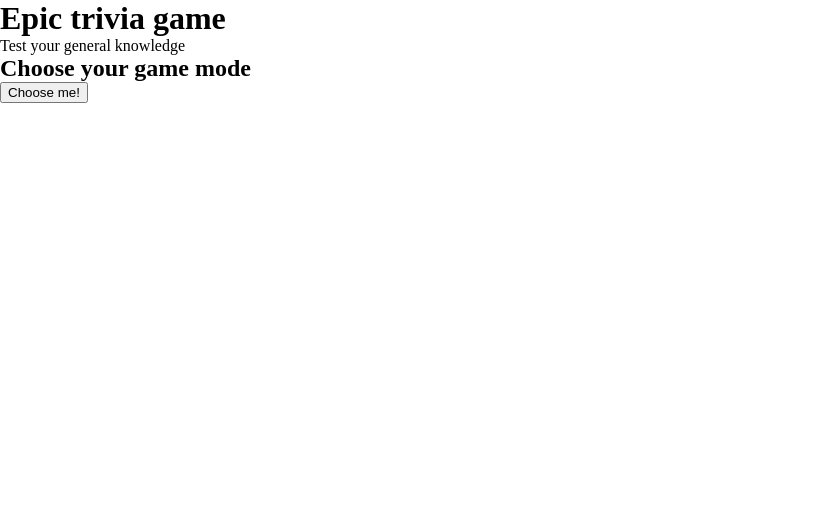
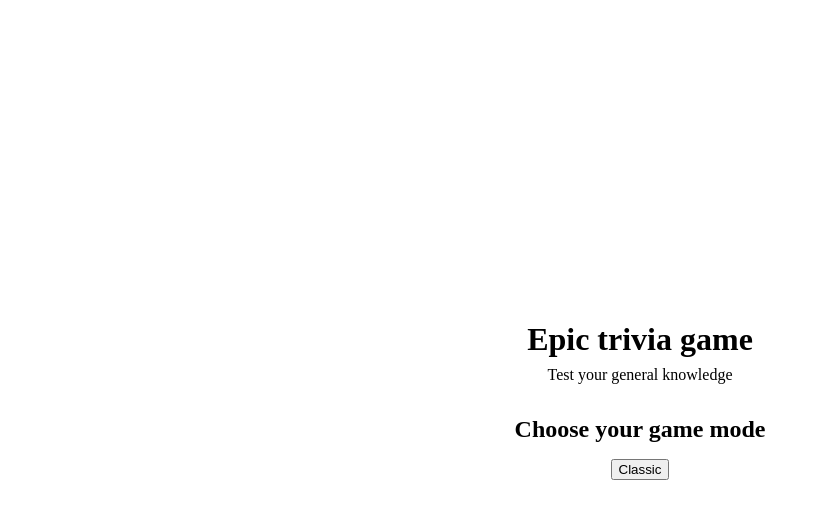
Before and after one commit to mannakass/trivia, a plain HTML site: page index.html in a window 1280 px wide. Shown: the whole page, without its empty margins (0-828 px from the left). Drawn offline with Linux system fonts and the light colour scheme; no server answers.

Commit message:
centered content everywhere

```diff
--- a/css/style.css
+++ b/css/style.css
@@ -1,5 +1,31 @@
 * {
   margin: 0;
+}
+
+#title-screen-container {
+  width: 100vw;
+  height: 100vh;
+  display: flex;
+  flex-direction: column;
+  justify-content: center;
+  align-items: center;
+  gap: 2rem;
+}
+
+header {
+  display: flex;
+  flex-direction: column;
+  justify-content: center;
+  align-items: center;
+  gap: 0.5rem;
+}
+
+main {
+  display: flex;
+  flex-direction: column;
+  justify-content: center;
+  align-items: center;
+  gap: 1rem;
 }
 
 .answers-container {
@@ -13,5 +39,10 @@
   display: flex;
   flex-direction: column;
   justify-content: center;
+  align-items: center;
   gap: 1rem;
 }
+
+.question {
+  font-weight: bold;
+}
--- a/index.html
+++ b/index.html
@@ -15,7 +15,7 @@
       </header>
       <main>
         <h2>Choose your game mode</h2>
-        <button onclick="showQuestion()">Choose me!</button>
+        <button onclick="showQuestion()">Classic</button>
       </main>
     </div>
 
```
